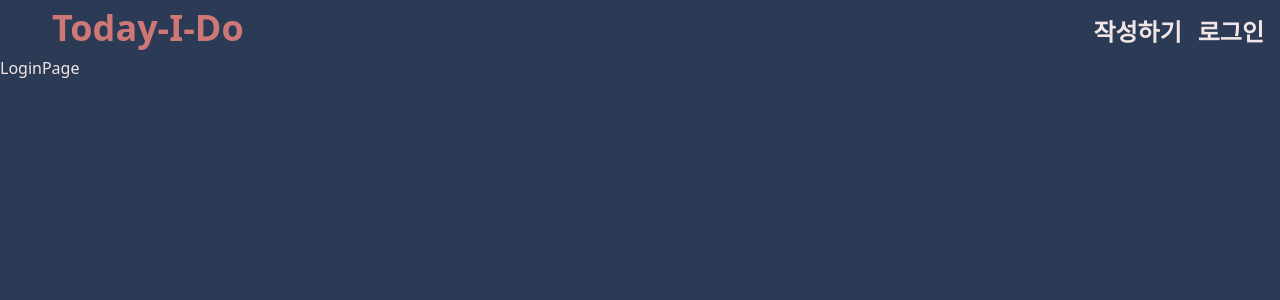
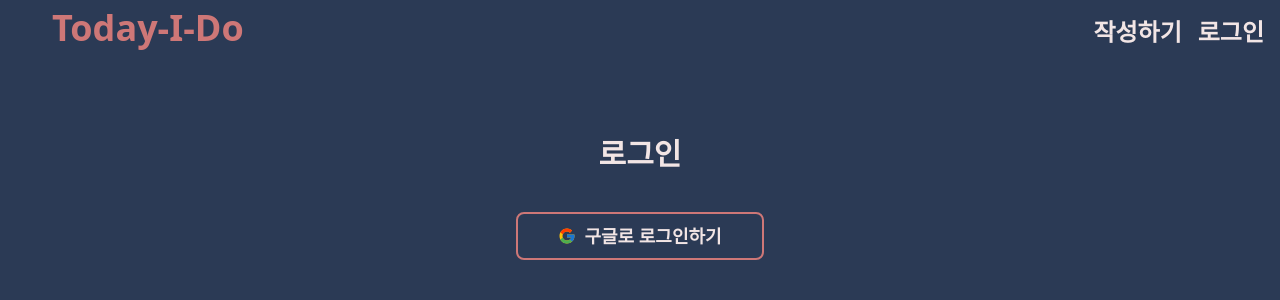
Before and after one commit to paran22/today-i-do, a React (Create React App) app: page /login in a window 1280 px wide. Shown: the top 300 px of the page. Built offline with nearby package versions, Linux system fonts and the light colour scheme; no server answers; some icons are missing.

Commit message:
Feat: add google sign up

```diff
--- a/src/App.tsx
+++ b/src/App.tsx
@@ -1,7 +1,19 @@
+import { useEffect } from "react";
 import { Outlet } from "react-router-dom";
 import Header from "./components/Header";
+import useAuthState from "./hooks/useAuthState";
+import useGoogleAuth from "./hooks/useGoogleAuth";
 
 function App() {
+  const { setAuthUser } = useAuthState();
+  const { onUserStateChange } = useGoogleAuth();
+  useEffect(
+    () =>
+      onUserStateChange((user) => {
+        setAuthUser(user);
+      }),
+    [onUserStateChange, setAuthUser]
+  );
   return (
     <>
       <Header />
--- a/src/components/NavBar.tsx
+++ b/src/components/NavBar.tsx
@@ -1,13 +1,21 @@
 import React from "react";
 import NavBarItem from "./NavBarItem";
 import useRoute from "../hooks/useRoute";
+import useGoogleAuth from "../hooks/useGoogleAuth";
+import useAuthState from "../hooks/useAuthState";
 
 export default function NavBar() {
   const { navigateToLogin, navigateToWriteBoard } = useRoute();
+  const { isLogin } = useAuthState();
+  const { signOutWithGoogle } = useGoogleAuth();
   return (
     <div>
       <NavBarItem name="작성하기" onClick={navigateToWriteBoard} />
-      <NavBarItem name="로그인" onClick={navigateToLogin} />
+      {isLogin ? (
+        <NavBarItem name="로그아웃" onClick={signOutWithGoogle} />
+      ) : (
+        <NavBarItem name="로그인" onClick={navigateToLogin} />
+      )}
     </div>
   );
 }
--- /dev/null
+++ b/src/components/button.tsx
@@ -0,0 +1,17 @@
+interface ButtonProps {
+  icon?: React.ReactElement;
+  name: string;
+  onClick: () => void;
+}
+
+export default function Button({ icon, name, onClick }: ButtonProps) {
+  return (
+    <button
+      className="flex items-center px-10 py-2 gap-2 border-2 rounded-lg border-primary font-semibold text-lg hover:bg-primary hover:text-white"
+      onClick={onClick}
+    >
+      {icon}
+      {name}
+    </button>
+  );
+}
--- /dev/null
+++ b/src/hooks/useAuthState.ts
@@ -0,0 +1,13 @@
+import { User } from "firebase/auth";
+import { useRecoilState } from "recoil";
+import { userState } from "../state/userState";
+
+export type AuthUser = User | null;
+
+export default function useAuthState() {
+  const [user, setUser] = useRecoilState(userState);
+  const setAuthUser = (user: AuthUser) => setUser(user);
+  const isLogin = user !== null;
+  const isLoading = user === undefined;
+  return { setAuthUser, isLogin, user, isLoading };
+}
--- /dev/null
+++ b/src/hooks/useGoogleAuth.ts
@@ -0,0 +1,37 @@
+import {
+  getAuth,
+  GoogleAuthProvider,
+  signInWithPopup,
+  signOut,
+  User,
+  browserSessionPersistence,
+  onAuthStateChanged,
+} from "firebase/auth";
+import "../firebase";
+
+const provider = new GoogleAuthProvider();
+
+const auth = getAuth();
+
+export default function useGoogleAuth() {
+  const getUser = () => {
+    return auth.currentUser;
+  };
+  const signInWithGoogle = async () => {
+    return signInWithPopup(auth, provider)
+      .then(() => {
+        auth.setPersistence(browserSessionPersistence);
+      })
+      .catch(console.warn);
+  };
+
+  const signOutWithGoogle = () => {
+    signOut(auth).catch(console.warn);
+  };
+
+  const onUserStateChange = (callback: (user: User | null) => void) => {
+    onAuthStateChanged(auth, (user) => callback(user));
+  };
+
+  return { signInWithGoogle, signOutWithGoogle, getUser, onUserStateChange };
+}
--- a/src/pages/LoginPage.tsx
+++ b/src/pages/LoginPage.tsx
@@ -1,5 +1,24 @@
-import React from "react";
+import { FcGoogle } from "react-icons/fc";
+import useGoogleAuth from "../hooks/useGoogleAuth";
+import useRoute from "../hooks/useRoute";
+import Button from "../components/button";
 
 export default function LoginPage() {
-  return <div>LoginPage</div>;
+  const { signInWithGoogle } = useGoogleAuth();
+  const { navigateToHome } = useRoute();
+  const handleClick = () => {
+    signInWithGoogle()
+      .then(() => navigateToHome())
+      .catch((error) => alert("에러가 발생했습니다."));
+  };
+  return (
+    <section className="flex flex-col gap-10 justify-start pt-20 items-center h-screen">
+      <p className="font-bold text-3xl">로그인</p>
+      <Button
+        icon={<FcGoogle />}
+        name="구글로 로그인하기"
+        onClick={handleClick}
+      />
+    </section>
+  );
 }
--- /dev/null
+++ b/src/state/userState.ts
@@ -0,0 +1,8 @@
+import { atom } from "recoil";
+import { AuthUser } from "../hooks/useAuthState";
+
+export const userState = atom<AuthUser>({
+  key: "userState",
+  default: undefined,
+  dangerouslyAllowMutability: true,
+});
```
